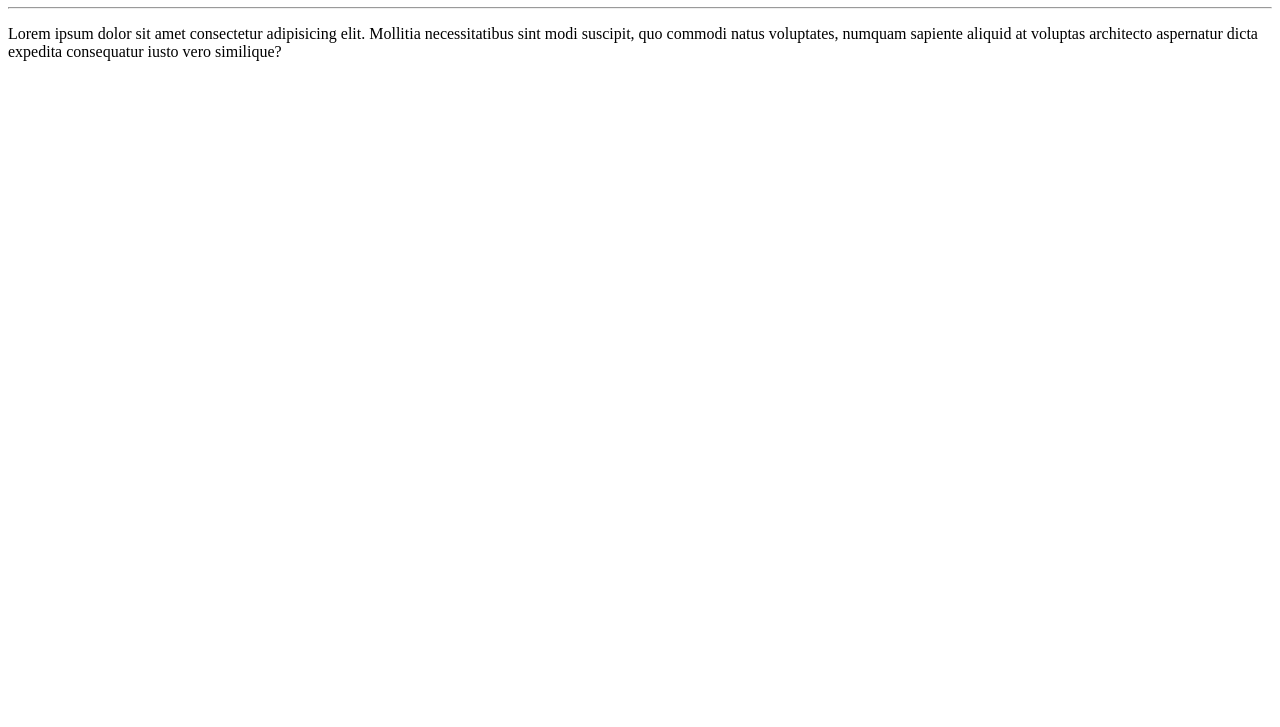
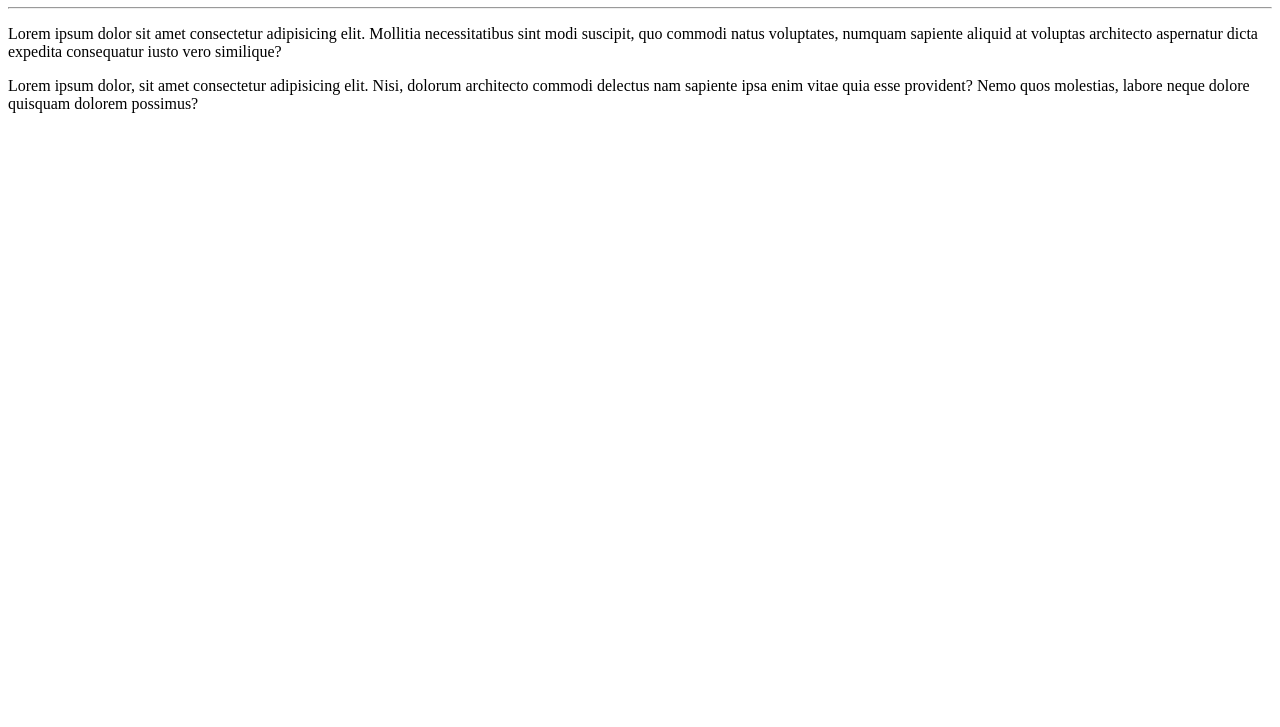
Before and after one commit to jack-carlos/Ola-Mundo, a plain HTML site: page site-exemplo/index.html in a window 1280 px wide. Shown: the part 73-800 px from the top of the page. Drawn offline with Linux system fonts and the light colour scheme.

Commit message:
Adicionei um parágrafo

```diff
--- a/site-exemplo/index.html
+++ b/site-exemplo/index.html
@@ -9,5 +9,6 @@
     <h1>Olá, Mundo!</h1>
     <hr>
     <p>Lorem ipsum dolor sit amet consectetur adipisicing elit. Mollitia necessitatibus sint modi suscipit, quo commodi natus voluptates, numquam sapiente aliquid at voluptas architecto aspernatur dicta expedita consequatur iusto vero similique?</p>
+    <p>Lorem ipsum dolor, sit amet consectetur adipisicing elit. Nisi, dolorum architecto commodi delectus nam sapiente ipsa enim vitae quia esse provident? Nemo quos molestias, labore neque dolore quisquam dolorem possimus?</p>
 </body>
 </html>
```
